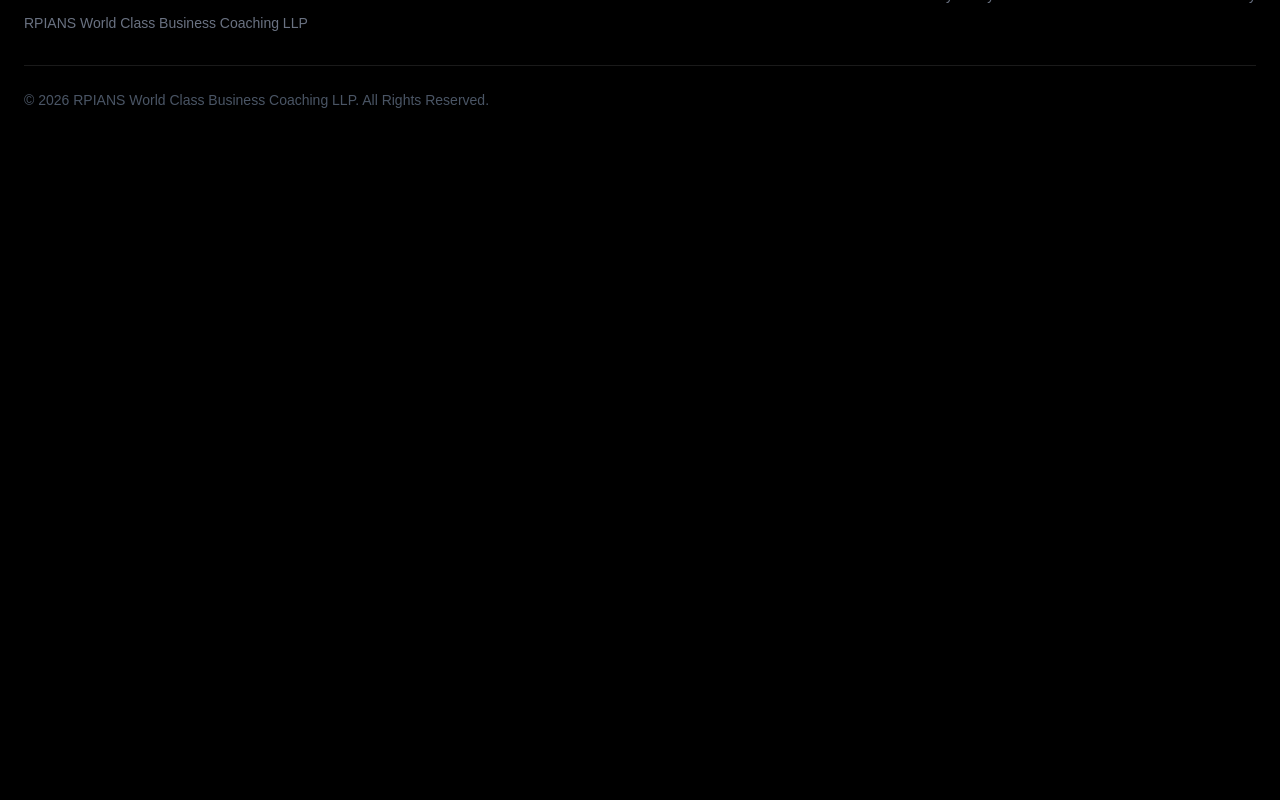
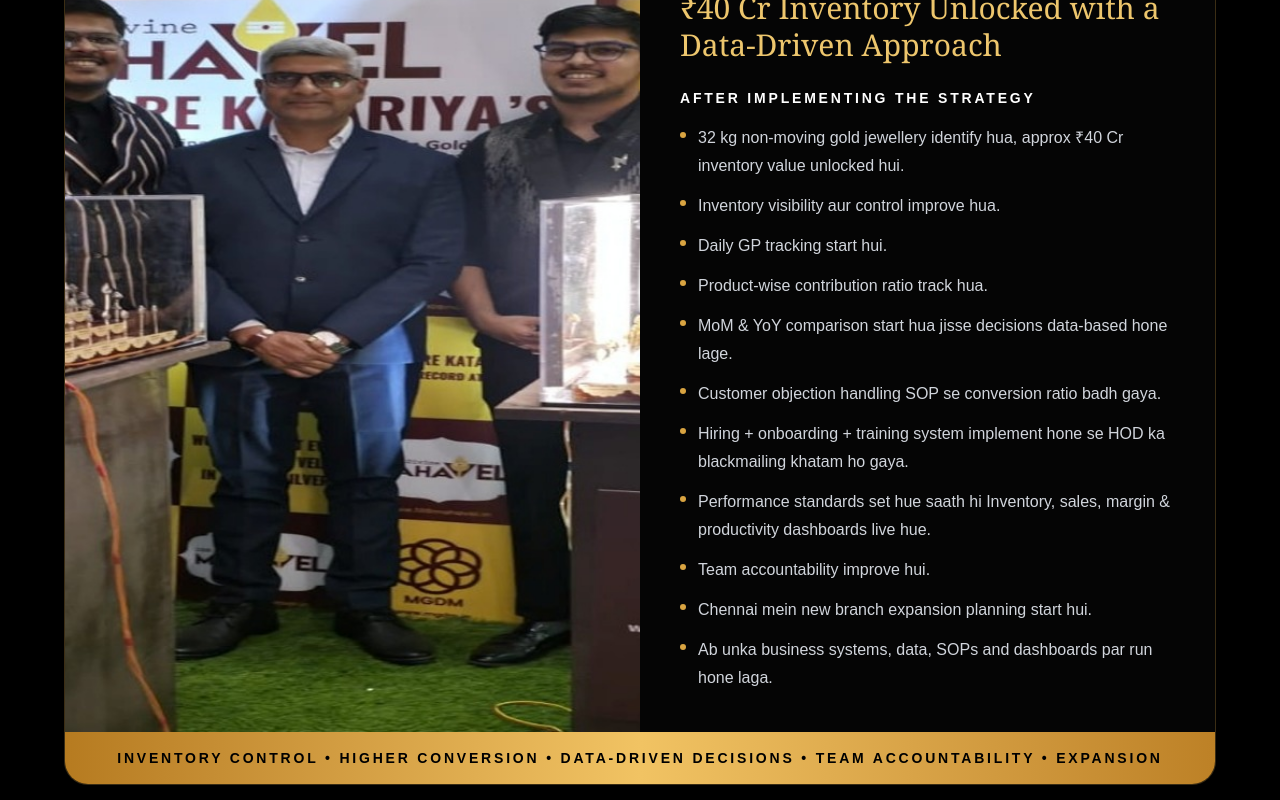
Before and after one commit to dmo-tech/rpiansworldclass, a Next.js app: page /results in a window 1280 px wide. Shown: the part 4060-4860 px from the top of the page. Before the commit the page ends 4210 px from the top, so only its background shows below. Built offline with nearby package versions, Linux system fonts and the light colour scheme.

Commit message:
Add fourth case study: Kishore & Karan Katariya, gold/diamond jewellery business (Chennai)
Co-Authored-By: Claude Sonnet 5 <noreply@anthropic.com>

```diff
--- a/app/CaseStudies.tsx
+++ b/app/CaseStudies.tsx
@@ -70,6 +70,28 @@ const caseStudies: CaseStudy[] = [
     tagline:
       "Inventory Optimization • 2X Profit • CC Limit Closed • CEO Mode • System-Driven Business",
     image: "/case-studies/saransh-khandelwal.jpg",
+  },
+  {
+    id: "kishore-katariya",
+    who: "Mr. Kishore Katariya & Karan Katariya (Chennai)",
+    business: "Gold and Diamond Jewellery Business",
+    headline: "₹40 Cr Inventory Unlocked with a Data-Driven Approach",
+    bullets: [
+      "32 kg non-moving gold jewellery identify hua, approx ₹40 Cr inventory value unlocked hui.",
+      "Inventory visibility aur control improve hua.",
+      "Daily GP tracking start hui.",
+      "Product-wise contribution ratio track hua.",
+      "MoM & YoY comparison start hua jisse decisions data-based hone lage.",
+      "Customer objection handling SOP se conversion ratio badh gaya.",
+      "Hiring + onboarding + training system implement hone se HOD ka blackmailing khatam ho gaya.",
+      "Performance standards set hue saath hi Inventory, sales, margin & productivity dashboards live hue.",
+      "Team accountability improve hui.",
+      "Chennai mein new branch expansion planning start hui.",
+      "Ab unka business systems, data, SOPs and dashboards par run hone laga.",
+    ],
+    tagline:
+      "Inventory Control • Higher Conversion • Data-Driven Decisions • Team Accountability • Expansion",
+    image: "/case-studies/kishore-katariya.jpg",
   },
 ];
 
```
Also changed, not shown: public/case-studies/kishore-katariya.jpg (added).
